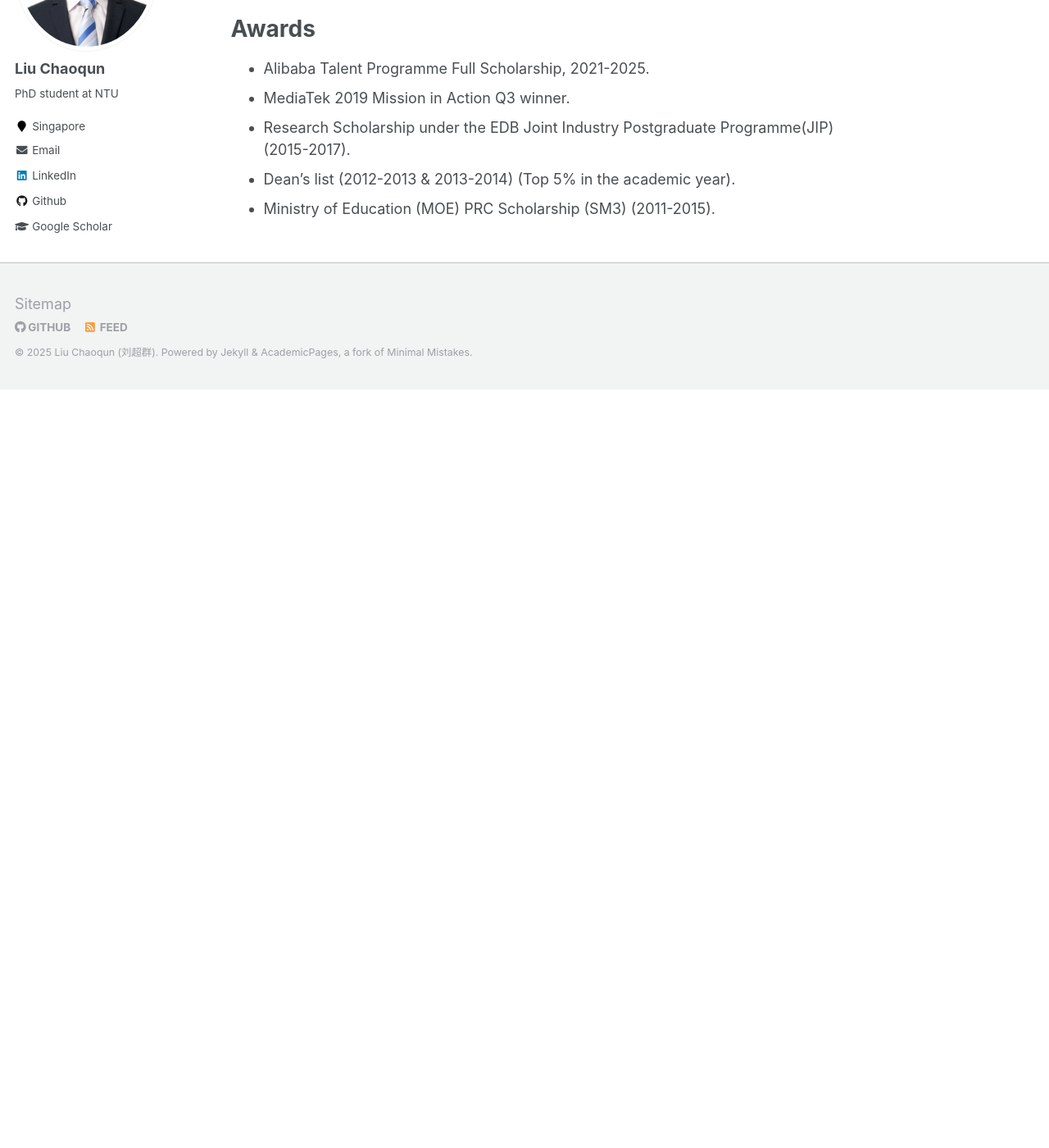
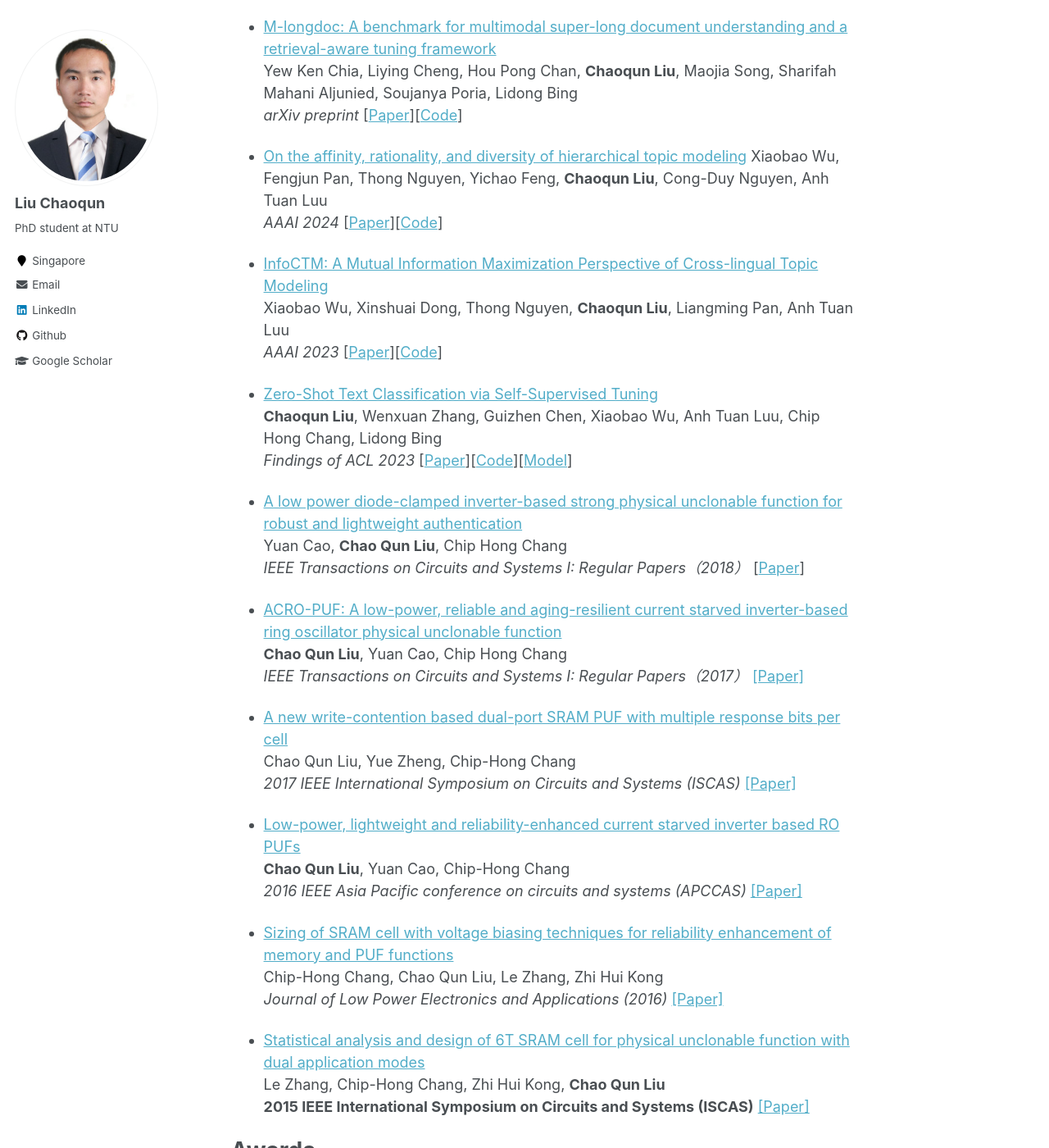
Before and after one commit to liuchaoqun/liuchaoqun.github.io, a Jekyll site: the page built from _pages/about.md, in a window 1280 px wide and 1400 px high, scrolled down 1694 px. Shown: the whole window at 82% size. Built offline with Jekyll 4.4.1, drawn with Linux system fonts in a browser that asks for light colours; before the commit the page ends 2169 px from its top, so only the background shows below that; some of the changed text lies outside the part shown.

Commit message:
update publications

```diff
--- a/_pages/about.md
+++ b/_pages/about.md
@@ -33,10 +33,14 @@ My research interests include Low-resource Natural Language Processing, Multilin
    Xuan-Phi Nguyen, Wenxuan Zhang, Xin Li, Mahani Aljunied, Zhiqiang Hu, Chenhui Shen, Yew Ken Chia, Xingxuan Li, Jianyu Wang, Qingyu Tan, Liying Cheng, Guanzheng Chen, Yue Deng, Sen Yang, **Chaoqun Liu**, Hang Zhang, Lidong Bing
    _ACL 2024 System Demostration_ \[[Project Page](https://damo-nlp-sg.github.io/DAMO-SeaLLMs)\] \[[Model](https://huggingface.co/collections/SeaLLMs/seallms-65be16f92e67686440ae29f3)\] \[[DEMO](https://huggingface.co/spaces/SeaLLMs/SeaLLM-Chat)\] \[[Code](https://github.com/DAMO-NLP-SG/SeaLLMs)\] \[[Technical Report](https://arxiv.org/abs/2312.00738)\]
 
-# Selected Publications \[[Google Scholar](https://scholar.google.com/citations?user=oKL6xrcAAAAJ&hl=en)\]
+# Publications \[[Google Scholar](https://scholar.google.com/citations?user=oKL6xrcAAAAJ&hl=en)\]
+* [FINEREASON: Evaluating and Improving LLMs' Deliberate Reasoning through Reflective Puzzle Solving](https://arxiv.org/pdf/2502.20238)
+  Guizhen Chen, Weiwen Xu, Hao Zhang, Hou Pong Chan, **Chaoqun Liu**, Lidong Bing, Deli Zhao, Anh Tuan Luu, Yu Rong
+  _arXiv preprint_ [[Paper](https://arxiv.org/pdf/2502.20238)][[Code](https://github.com/DAMO-NLP-SG/FineReason)]
+
 * [Is Translation All You Need? A Study on Solving Multilingual Tasks with Large Language Models](https://arxiv.org/abs/2403.10258)
   **Chaoqun Liu**, Wenxuan Zhang, Yiran Zhao, Anh Tuan Luu, Lidong Bing
-  _NAACL 2025_ \[[Paper](https://arxiv.org/abs/2403.10258)\]\[[Code](https://liuchaoqun.github.io/)\]
+  _NAACL 2025_ \[[Paper](https://arxiv.org/abs/2403.10258)\]\[[Code](https://github.com/DAMO-NLP-SG/translation-all-you-need)\]
 
 * [SeaExam and SeaBench: Benchmarking LLMs with Local Multilingual Questions in Southeast Asia](https://arxiv.org/abs/2502.06298)
   **Chaoqun Liu**, Wenxuan Zhang, Jiahao Ying, Mahani Aljunied, Anh Tuan Luu, Lidong Bing
@@ -46,9 +50,47 @@ My research interests include Low-resource Natural Language Processing, Multilin
   **Chaoqun Liu**, Qin Chao, Wenxuan Zhang, Xiaobao Wu, Boyang Li, Anh Tuan Luu, Lidong Bing
   _COLING 2025_ \[[Paper](https://arxiv.org/abs/2409.12425)\]\[[Code](https://liuchaoqun.github.io/)\]
 
+* [M-longdoc: A benchmark for multimodal super-long document understanding and a retrieval-aware tuning framework](https://arxiv.org/pdf/2411.06176)
+  Yew Ken Chia, Liying Cheng, Hou Pong Chan, **Chaoqun Liu**, Maojia Song, Sharifah Mahani Aljunied, Soujanya Poria, Lidong Bing
+  _arXiv preprint_ [[Paper](https://arxiv.org/pdf/2411.06176)][[Code](https://github.com/DAMO-NLP-SG/multimodal-long-documents)]
+
+* [On the affinity, rationality, and diversity of hierarchical topic modeling](https://arxiv.org/abs/2401.14113)
+  Xiaobao Wu, Fengjun Pan, Thong Nguyen, Yichao Feng, **Chaoqun Liu**, Cong-Duy Nguyen, Anh Tuan Luu
+  _AAAI 2024_ [[Paper](https://arxiv.org/abs/2401.14113)][[Code](https://github.com/bobxwu/TraCo)]
+
+* [InfoCTM: A Mutual Information Maximization Perspective of Cross-lingual Topic Modeling](https://arxiv.org/abs/2304.03544)
+  Xiaobao Wu, Xinshuai Dong, Thong Nguyen, **Chaoqun Liu**, Liangming Pan, Anh Tuan Luu
+  _AAAI 2023_ [[Paper](https://arxiv.org/abs/2304.03544)][[Code](https://github.com/BobXWu/InfoCTM)]
+
+
 * [Zero-Shot Text Classification via Self-Supervised Tuning](https://arxiv.org/abs/2305.11442)
   **Chaoqun Liu**, Wenxuan Zhang, Guizhen Chen, Xiaobao Wu, Anh Tuan Luu, Chip Hong Chang, Lidong Bing
   _Findings of ACL 2023_ \[[Paper](https://arxiv.org/abs/2305.11442)\]\[[Code](https://github.com/DAMO-NLP-SG/SSTuning)]\[[Model](https://huggingface.co/collections/DAMO-NLP-SG/sstuning-67cfea1163ae74271045e172)]
+
+* [A low power diode-clamped inverter-based strong physical unclonable function for robust and lightweight authentication](https://d1wqtxts1xzle7.cloudfront.net/103918181/TCSI.2018.285506120230701-1-yimxks-libre.pdf?1688183064=&response-content-disposition=inline%3B+filename%3DA_Low_Power_Diode_Clamped_Inverter_Based.pdf&Expires=1745402551&Signature=LOyjAGZQoiELFB6w7xbuxC2HsSK9zC9bFUl2sTsswVDpOzsOajWPmmEkTS-fOM6HBu-6QuC0kLSbjZZSS1WDky~x1W8VkpfoaMOecDi0FVRMj2oDBlSl9ovc2roDkFiCGaXvX0VGhIvHCFU9WY8kOW5SPyFrQlYzHtjHG4ZbghtyKDPqEzn2~7flblQuXrpsvcOurfZ~vkkGHfOi03jFnnGEl0~t99nILoqSMU6Qd6PHLU2mgyrkp3LqpdHJKjdtxRWi5RXME3bSuydJIOXCXDz5UmRvQA7VWiZtSZOowohwOgLldpPFLkLk~E73txhXXMIiIDP-Ub5ku7o1ZMC2Nw__&Key-Pair-Id=APKAJLOHF5GGSLRBV4ZA)
+  Yuan Cao, **Chao Qun Liu**, Chip Hong Chang
+  _IEEE Transactions on Circuits and Systems I: Regular Papers（2018）_ [[Paper](https://d1wqtxts1xzle7.cloudfront.net/103918181/TCSI.2018.285506120230701-1-yimxks-libre.pdf?1688183064=&response-content-disposition=inline%3B+filename%3DA_Low_Power_Diode_Clamped_Inverter_Based.pdf&Expires=1745402551&Signature=LOyjAGZQoiELFB6w7xbuxC2HsSK9zC9bFUl2sTsswVDpOzsOajWPmmEkTS-fOM6HBu-6QuC0kLSbjZZSS1WDky~x1W8VkpfoaMOecDi0FVRMj2oDBlSl9ovc2roDkFiCGaXvX0VGhIvHCFU9WY8kOW5SPyFrQlYzHtjHG4ZbghtyKDPqEzn2~7flblQuXrpsvcOurfZ~vkkGHfOi03jFnnGEl0~t99nILoqSMU6Qd6PHLU2mgyrkp3LqpdHJKjdtxRWi5RXME3bSuydJIOXCXDz5UmRvQA7VWiZtSZOowohwOgLldpPFLkLk~E73txhXXMIiIDP-Ub5ku7o1ZMC2Nw__&Key-Pair-Id=APKAJLOHF5GGSLRBV4ZA)]
+
+* [ACRO-PUF: A low-power, reliable and aging-resilient current starved inverter-based ring oscillator physical unclonable function](https://ieeexplore.ieee.org/document/8004459/)
+  **Chao Qun Liu**, Yuan Cao, Chip Hong Chang
+_IEEE Transactions on Circuits and Systems I: Regular Papers（2017）_ [[Paper]](https://ieeexplore.ieee.org/document/8004459/)
+
+* [A new write-contention based dual-port SRAM PUF with multiple response bits per cell](https://ieeexplore.ieee.org/abstract/document/8050700)
+  Chao Qun Liu, Yue Zheng, Chip-Hong Chang
+  _2017 IEEE International Symposium on Circuits and Systems (ISCAS)_ [[Paper]](https://ieeexplore.ieee.org/abstract/document/8050700)
+
+* [Low-power, lightweight and reliability-enhanced current starved inverter based RO PUFs](https://ieeexplore.ieee.org/abstract/document/7804080)
+  **Chao Qun Liu**, Yuan Cao, Chip-Hong Chang
+  _2016 IEEE Asia Pacific conference on circuits and systems (APCCAS)_ [[Paper]](https://ieeexplore.ieee.org/abstract/document/7804080)
+
+* [Sizing of SRAM cell with voltage biasing techniques for reliability enhancement of memory and PUF functions](https://www.mdpi.com/2079-9268/6/3/16)
+  Chip-Hong Chang, Chao Qun Liu, Le Zhang, Zhi Hui Kong
+  _Journal of Low Power Electronics and Applications (2016)_ [[Paper]](https://www.mdpi.com/2079-9268/6/3/16)
+
+* [Statistical analysis and design of 6T SRAM cell for physical unclonable function with dual application modes](https://ieeexplore.ieee.org/abstract/document/7168907)
+  Le Zhang, Chip-Hong Chang, Zhi Hui Kong, **Chao Qun Liu**
+  **2015 IEEE International Symposium on Circuits and Systems (ISCAS)** [[Paper]](https://ieeexplore.ieee.org/abstract/document/7168907)
+
 
 # Awards
 * Alibaba Talent Programme Full Scholarship, 2021-2025.
```
